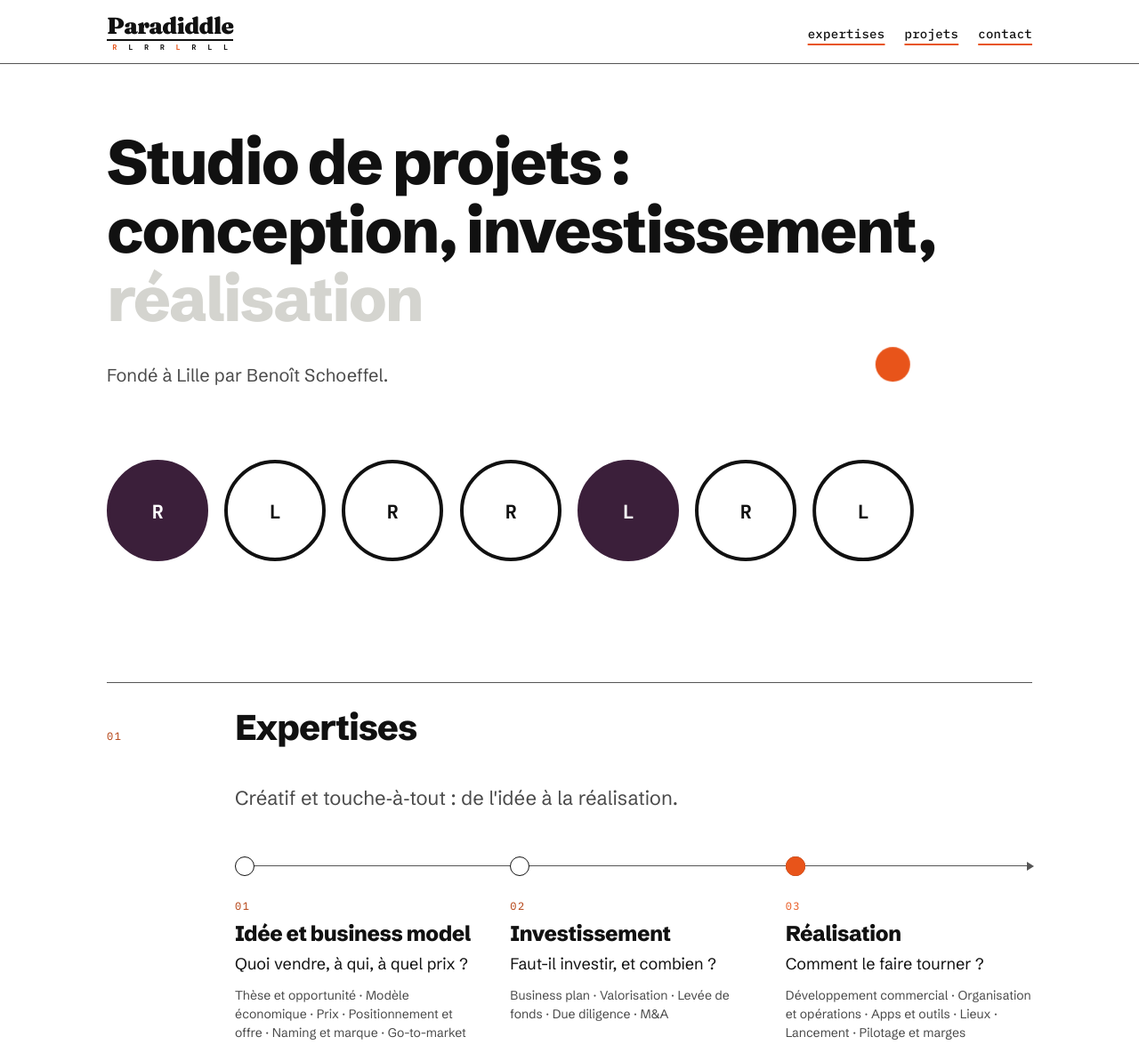
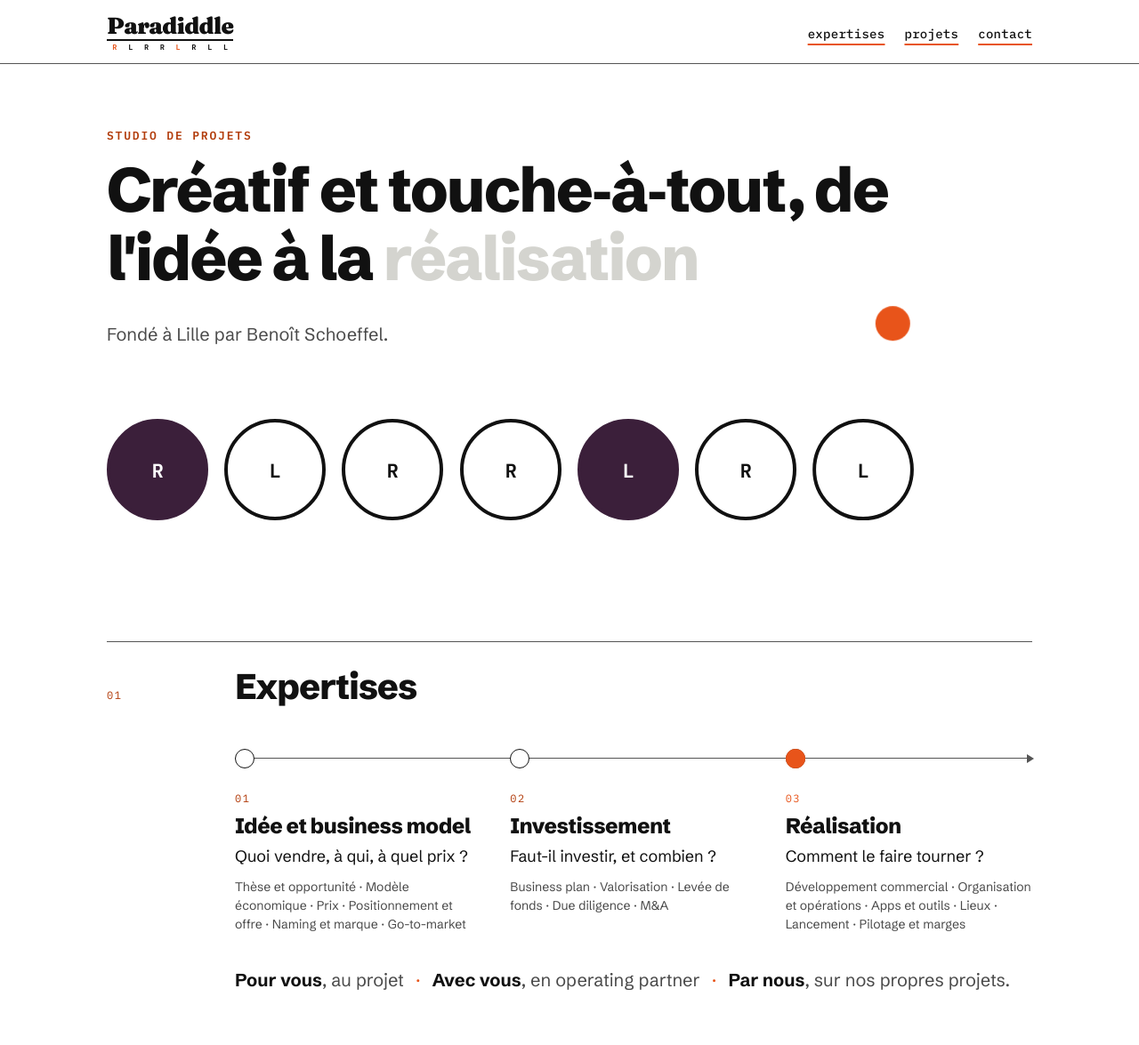
Before and after one commit to bschoeffel/paradiddle-site, a plain HTML site: page index.html in a window 1280 px wide. Shown: the top 1175 px of the page at 89% size. Drawn offline with Linux system fonts and the light colour scheme.

Commit message:
Accroche : Studio de projets / Créatif et touche-à-tout, de l'idée à la réalisation
Co-Authored-By: Claude Opus 5.5 <noreply@anthropic.com>
Claude-Session: https://claude.ai/code/session_01BLnAgTWFHsGTDW4dwBqLML

```diff
--- a/index.html
+++ b/index.html
@@ -4,9 +4,9 @@
 <meta charset="utf-8">
 <meta name="viewport" content="width=device-width, initial-scale=1, viewport-fit=cover">
 <title>Paradiddle · Studio de projets</title>
-<meta name="description" content="Paradiddle, studio de projets : conception, investissement, réalisation. Fondé à Lille par Benoît Schoeffel.">
+<meta name="description" content="Paradiddle, studio de projets. Créatif et touche-à-tout, de l'idée à la réalisation. Fondé à Lille par Benoît Schoeffel.">
 <meta property="og:title" content="Paradiddle · Studio de projets">
-<meta property="og:description" content="Paradiddle, studio de projets : conception, investissement, réalisation. Fondé à Lille par Benoît Schoeffel.">
+<meta property="og:description" content="Paradiddle, studio de projets. Créatif et touche-à-tout, de l'idée à la réalisation. Fondé à Lille par Benoît Schoeffel.">
 <meta property="og:type" content="website">
 <meta property="og:image" content="https://paradiddle.fr/og-image.png">
 <meta property="og:image:width" content="1200">
@@ -212,6 +212,7 @@ footer .wrap { display: flex; justify-content: space-between; align-items: end;
 
 
 
+.hero .kicker { margin: 0 0 14px; font: 600 13px var(--mono); letter-spacing: .14em; text-transform: uppercase; color: var(--accent-ink); }
 /* Accroche rythmée : les mots s'allument sur les accents, la balle devient le point final */
 .hero .dot { display: inline-block; width: .19em; height: .19em; border-radius: 50%; background: var(--accent); margin-left: .05em; vertical-align: baseline; }
 .hero .w { transition: color .35s ease; }
@@ -340,8 +341,9 @@ try { if (!window.matchMedia('(prefers-reduced-motion: reduce)').matches && !ses
   <div class="hero-band">
   <div class="wrap">
     <section class="hero" aria-labelledby="hero-title">
+      <p class="kicker">Studio de projets</p>
       <h1 id="hero-title" class="manifesto">
-        <span class="m1">Studio de projets&nbsp;: <span class="w">conception</span>, <span class="w">investissement</span>, <em class="w">réalisation</em><span class="dot" aria-hidden="true"></span><span class="sr">.</span></span>
+        <span class="m1"><span class="w">Créatif</span> et <span class="w">touche‑à‑tout</span>, de l'idée à la <em class="w">réalisation</em><span class="dot" aria-hidden="true"></span><span class="sr">.</span></span>
       </h1>
       <p class="lede">Fondé à Lille par Benoît Schoeffel.</p>
     </section>
@@ -359,7 +361,6 @@ try { if (!window.matchMedia('(prefers-reduced-motion: reduce)').matches && !ses
     <section class="s" id="studio" aria-labelledby="studio-title" style="margin-top: 64px;">
       <div class="s-head"><span class="mono num">01</span><h2 id="studio-title">Expertises</h2></div>
       <div class="s-body">
-        <p class="s-sub">Créatif et touche‑à‑tout&nbsp;: de l'idée à la réalisation.</p>
         <div class="flow" data-step="0">
           <div class="flow-line" aria-hidden="true"><i></i><i></i><i></i><b class="flow-ball"></b></div>
           <ol class="flow-steps">
```
